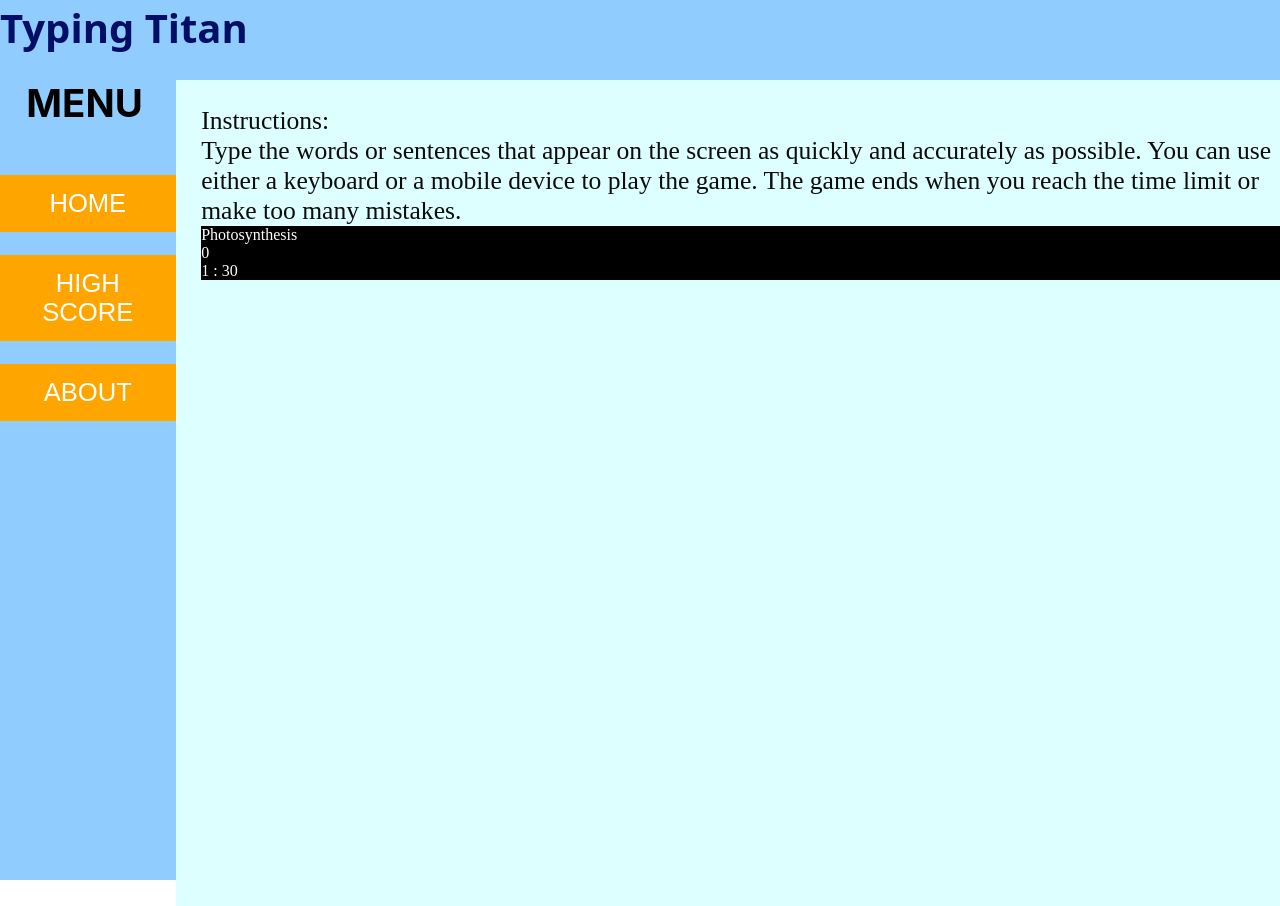
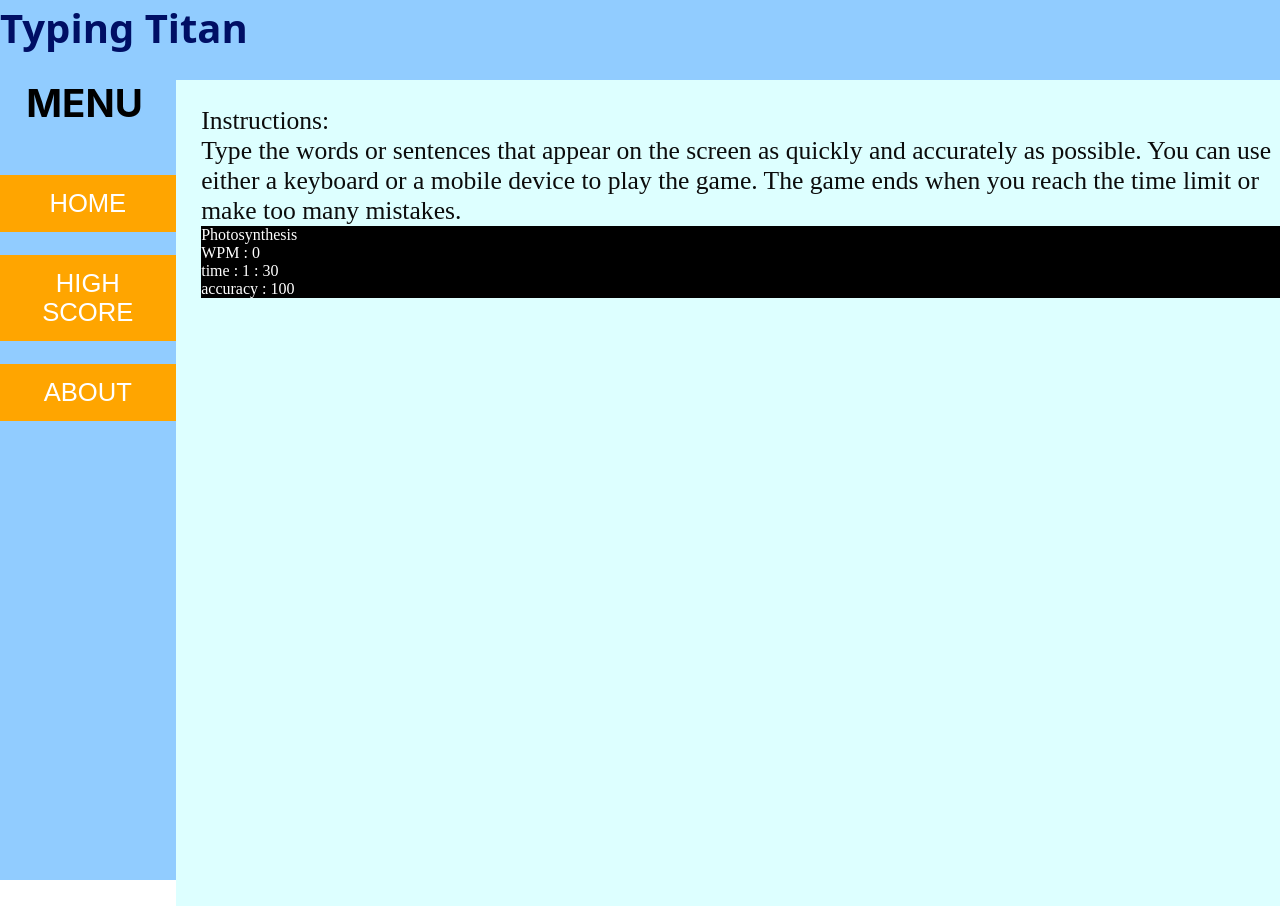
Before and after one commit to mammukb/typing_titan, a React (Create React App) app: page /game in a window 1280 px wide. Built offline with nearby package versions, Linux system fonts and the light colour scheme.

Commit message:
accuracy

```diff
--- a/src/components/Game/Game.jsx
+++ b/src/components/Game/Game.jsx
@@ -30,6 +30,8 @@ function Game() {
             setwon(true);
         }
     }
+    const [accuracy, setaccuracy] = useState(100);
+    const [timer, settimer] = useState(undefined);
 
     useEffect(() => {
         let correctLetterCount = 0,
@@ -116,6 +118,7 @@ function Game() {
             // on first keyDown start counting time in sec and calculate wpm(words per minute).
 
             if (firstKeyDown) {
+                settimer(
                     setInterval(
                         /* this function will be called on each second */
                         () => {
@@ -131,7 +134,6 @@ function Game() {
                            To calculate WPM, simply take the number of words typed in a minute
                            with no typos and divide by five. For example, if you type 100 words
                            in a minute including spaces, your typing speed would be 20 WPM.
-                           https://www.ratatype.com/typing-test/#:~:text=The%20most%20common,be%2020%20WPM.
                         */
 
                             //    5 letters == a word
@@ -142,6 +144,7 @@ function Game() {
                             setWpm(wordPerMin);
                         },
                         1000 // 1000 ms == 1 s.
+                    )
                 );
             }
             firstKeyDown = false;
@@ -163,6 +166,9 @@ function Game() {
                 isWon(correctLetterCount, passage.length);
             }
             count++;
+            setaccuracy(
+                parseInt((correctLetterCount / 5 / (passage.length / 5)) * 100)
+            );
         };
 
         // focus on body by default(to start typing without clicking on the page).
@@ -179,14 +185,16 @@ function Game() {
         };
     }, [passage]);
 
-    const [timeTook, setTimeTook] = useState(0);
-    const [staticWpm, setstaticWpm] = useState(0);
     useEffect(() => {
         if (won) {
-            setTimeTook(totalTime);
-            setstaticWpm(wpm);
+            clearInterval(timer);
         }
     }, [won]);
+    useEffect(() => {
+        if (remainingTime <= 0) {
+            clearInterval(timer);
+        }
+    }, [remainingTime]);
 
     return (
         <div className="maingame">
@@ -204,21 +212,23 @@ function Game() {
                 </div>
                 <div>
                     {/* WPM */}
-                    {wpm}
+                    WPM : {wpm}
                 </div>
                 {/* time */}
                 <div>
-                    {parseInt(remainingTime / 60)} :{" "}
+                    time : {parseInt(remainingTime / 60)} :{" "}
                     {parseInt(remainingTime % 60)}
                 </div>
+                <div>accuracy : {accuracy}</div>
             </div>
             {remainingTime === 0 ? (
                 <div className="float">time over</div>
             ) : null}
             {won ? (
                 <div className="float">
-                    You completed the passage in {parseInt(timeTook / 60)} :{" "}
-                    {parseInt(timeTook % 60)} min wpm = {staticWpm}
+                    You completed the passage in {parseInt(totalTime / 60)} :{" "}
+                    {parseInt(totalTime % 60)} min wpm = {wpm}
+                    accuracy : {accuracy}
                 </div>
             ) : null}
         </div>
```
Lines whose indentation alone changed are shown as unchanged.
